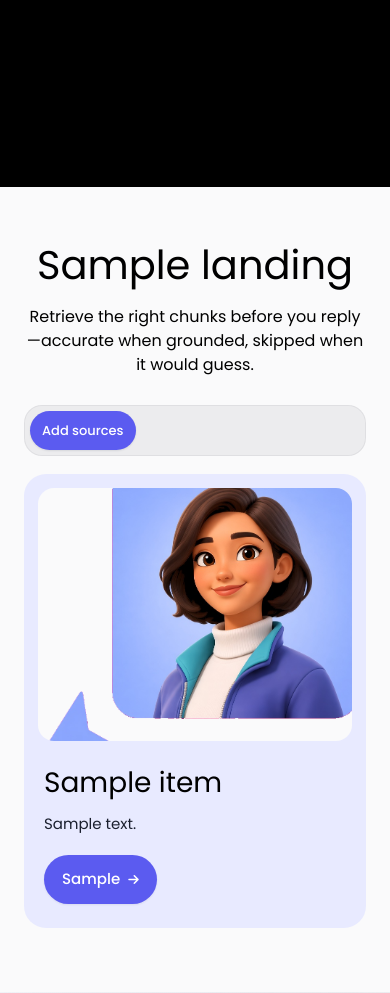
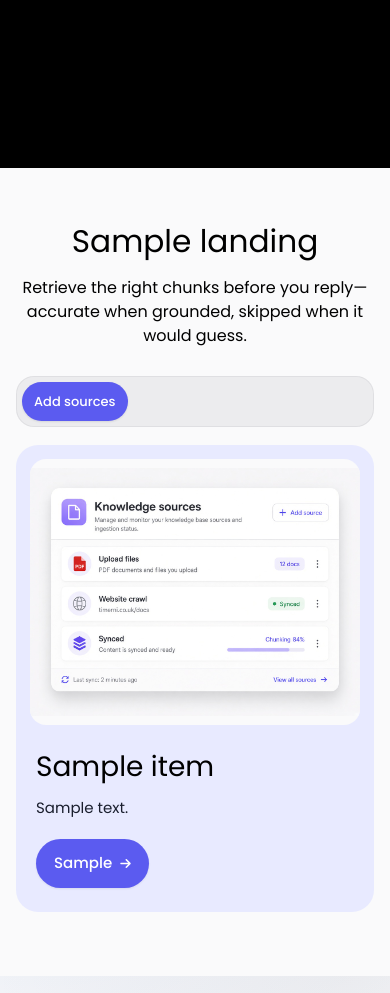
Before and after one commit to TareqazizUday/MailPilot, a Django app: template templates/landing.html in a window 390 px wide. Shown: the part 3920-4913 px from the top of the page. Run offline with Django 5.2, Linux system fonts and the light colour scheme; the template is opened without the code that fills it: most values are stand-ins (such as "Sample title", 1, 10 or a date in 2020); grey boxes marked "Sample" are stand-in pictures; some libraries are stand-ins or nearby versions.

Commit message:
'updatedcard'

```diff
--- a/templates/components/marketing_pricing_responsive_css.html
+++ b/templates/components/marketing_pricing_responsive_css.html
@@ -8,12 +8,14 @@
     .pricing-head-copy {
       min-width: 0;
     }
-    .pricing-grid {
+    .pricing-grid,
+    #pricing.mp-pricing .pricing-grid {
       width: 100%;
       min-width: 0;
       box-sizing: border-box;
       overflow: visible;
       padding-top: 22px;
+      grid-template-columns: repeat(3, minmax(0, 1fr));
     }
     .pricing-card {
       min-width: 0;
--- a/templates/components/marketing_rag_items.html
+++ b/templates/components/marketing_rag_items.html
@@ -31,10 +31,10 @@
       <div class="rag-tab-media" aria-hidden="true">
         <img
           class="rag-tab-image"
-          src="{% if item.accent_class == "i-green" or item.accent_class == "i-orange" %}{% static 'img/hero-agents/mp-agent-02.png' %}{% elif item.accent_class == "i-blue" or item.accent_class == "i-teal" %}{% static 'img/hero-agents/mp-agent-03.png' %}{% else %}{% static 'img/hero-agents/mp-agent-01.png' %}{% endif %}"
+          src="{% if item.accent_class == 'i-green' %}{% static 'img/rag/rag-02-match.jpg' %}{% elif item.accent_class == 'i-orange' %}{% static 'img/rag/rag-03-skip.jpg' %}{% elif item.accent_class == 'i-blue' or item.accent_class == 'i-teal' %}{% static 'img/rag/rag-04-private.jpg' %}{% else %}{% static 'img/rag/rag-01-sources.jpg' %}{% endif %}"
           alt=""
-          width="2120"
-          height="1704"
+          width="1600"
+          height="1200"
           loading="lazy"
           decoding="async"
         />
--- a/templates/landing.html
+++ b/templates/landing.html
@@ -805,20 +805,21 @@
       width: 100%;
       height: 100%;
       min-height: 0;
-      object-fit: cover;
-      object-position: center 42%;
-      transform: scale(1.08);
+      object-fit: contain;
+      object-position: center;
+      transform: none;
       transform-origin: center;
+      background: #fafafb;
     }
     .rag-panel.i-green .rag-tab-image,
     .rag-panel.i-orange .rag-tab-image {
-      object-position: center 40%;
-      transform: scale(1.1);
+      object-position: center;
+      transform: none;
     }
     .rag-panel.i-blue .rag-tab-image,
     .rag-panel.i-teal .rag-tab-image {
-      object-position: center 45%;
-      transform: scale(1.12);
+      object-position: center;
+      transform: none;
     }
     .rag-tab-text {
       max-width: none;
@@ -1185,12 +1186,17 @@
     }
     #pricing.mp-pricing .pricing-grid {
       display: grid;
-      grid-template-columns: repeat(3, minmax(0, 1fr));
       gap: 18px;
       margin-top: 40px;
       padding-top: 0;
       text-align: left;
       align-items: stretch;
+    }
+    /* Desktop default — keep after shared pricing CSS so media queries can override */
+    @media (min-width: 1025px) {
+      #pricing.mp-pricing .pricing-grid {
+        grid-template-columns: repeat(3, minmax(0, 1fr));
+      }
     }
     #pricing.mp-pricing .pricing-card {
       background: #fff;
@@ -1811,8 +1817,9 @@
     }
     .mp-cta-secondary:hover { text-decoration: underline; text-underline-offset: 2px; }
     @media (max-width: 640px) {
-      .mp-cta-float--1 { top: -6px; right: 0; }
-      .mp-cta-float--2 { left: 0; bottom: 0; }
+      .mp-cta-float { display: none; }
+      .mp-cta-title { max-width: 18ch; }
+      .mp-cta-banner { min-height: 0; padding: 24px 8px; }
     }
 
     #features, #how-it-works, #rag, #testimonials, #pricing, #contact, #faq, #cta {
@@ -1849,6 +1856,8 @@
         margin-bottom: calc(464px * (var(--mp-fit) - 1));
       }
       .hero-visual { margin-top: 48px; max-width: 100%; }
+      .hero h1 .hl,
+      .hero h1 .hero-title-rest { white-space: normal; }
       .hero-goal-grid { flex-wrap: wrap; }
       .hero-goal { width: 104px; min-width: 96px; max-width: 104px; }
       .hero-float { display: none; }
@@ -1930,8 +1939,8 @@
       }
       .rag-tab-image {
         min-height: 0;
-        object-fit: cover;
-        transform: scale(1.06);
+        object-fit: contain;
+        transform: none;
       }
       .rag-tab-text,
       .rag-tab-content.is-media-right .rag-tab-text {
@@ -1958,7 +1967,17 @@
       .mp-stage-card h3 { margin-bottom: 12px; }
     }
     @media (max-width: 480px) {
+      .wrap { padding: 0 16px; }
+      .hero h1 { font-size: clamp(32px, 9vw, 42px); }
+      .hero .sub { font-size: 16px; }
+      .rag-title,
+      .mp-reviews-title,
+      .mp-pricing-title,
+      .mp-contact-title,
+      .mp-faq-title,
+      .mp-stage-head h2 { font-size: clamp(30px, 8vw, 40px); }
       .btn-hero-primary, .btn-primary, .btn-secondary, .btn.btn-white, .btn.btn-outline-w { width: 100%; max-width: 320px; }
+      .mp-cta-btn { width: 100%; max-width: 320px; }
     }
     @media (prefers-reduced-motion: reduce) {
       html { scroll-behavior: auto; }
```
Also changed, not shown: static/img/rag/rag-01-sources.jpg (added), static/img/rag/rag-02-match.jpg (added), static/img/rag/rag-03-skip.jpg (added), static/img/rag/rag-04-private.jpg (added).
